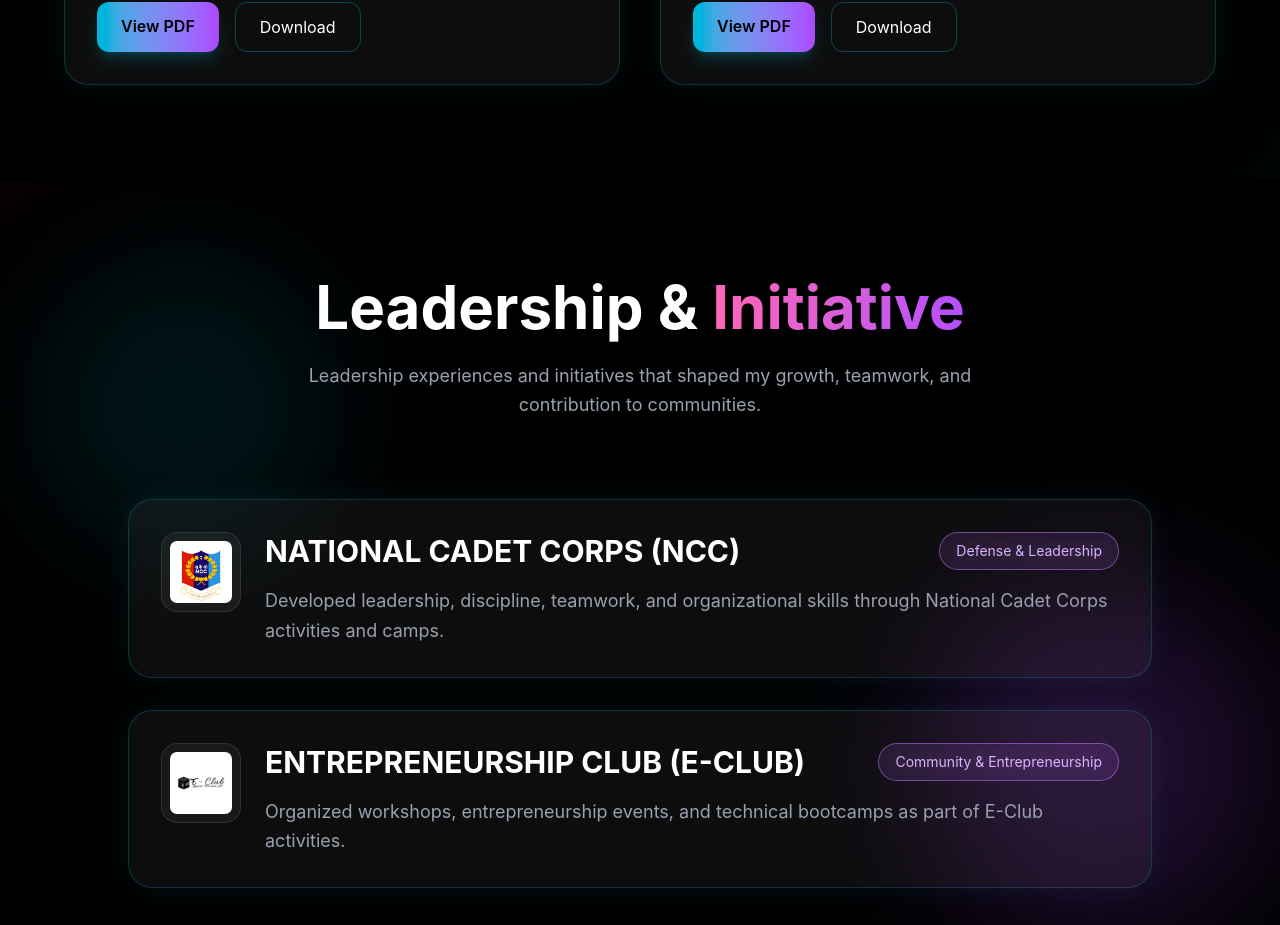
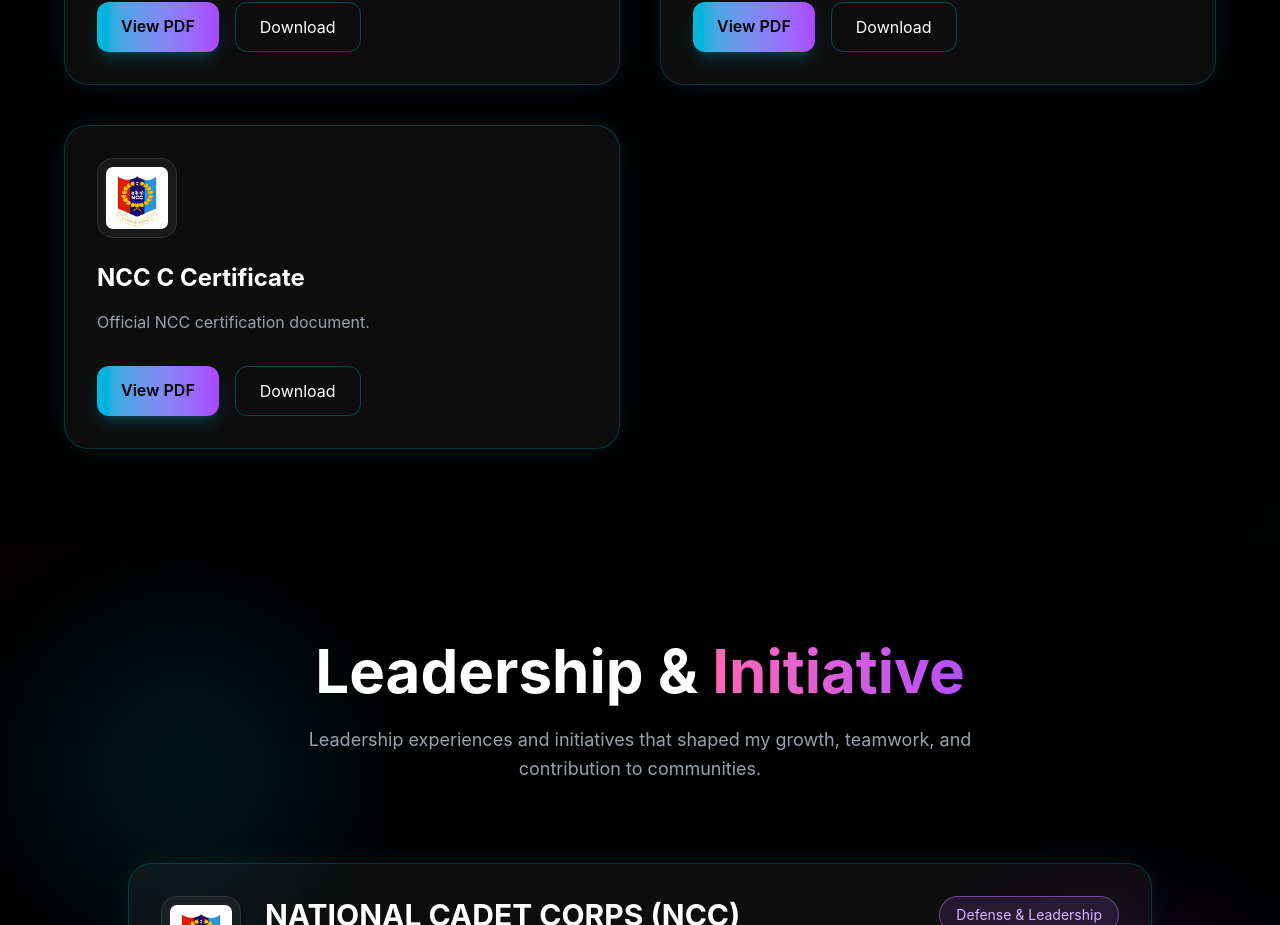
Before and after one commit to mjagadishraju21/mjagadishraju-portfolio, a React (Vite) app: page / in a window 1280 px wide. Shown: the part 9440-10365 px from the top of the page. Built offline with nearby package versions, Linux system fonts and the light colour scheme.

Commit message:
Add NCC C Certificate to Certifications list

```diff
--- a/src/sections/Certifications.jsx
+++ b/src/sections/Certifications.jsx
@@ -14,6 +14,10 @@ const nccCertificates = [
   {
     title: "NCC B Certificate",
     file: nccB,
+  },
+  {
+    title: "NCC C Certificate",
+    file: nccC,
   },
 ]
 
```
